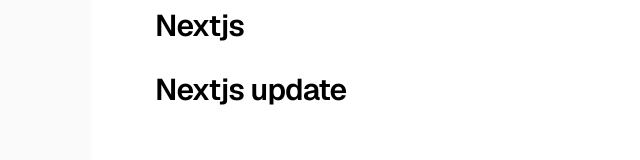
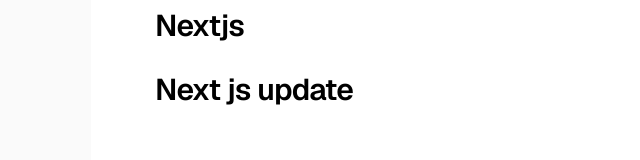
Before and after one commit to bhaskarphuyal82-star/nextjs, a Next.js app: page / in a window 1280 px wide. Shown: the part 328-488 px from the top of the page, without its empty margins (165-805 px from the left). Built offline with nearby package versions, Linux system fonts and the light colour scheme.

Commit message:
check update

```diff
--- a/app/page.tsx
+++ b/app/page.tsx
@@ -17,7 +17,7 @@
            Nextjs
           </h1>
             <h1 className="max-w-xs text-3xl font-semibold leading-10 tracking-tight text-black dark:text-zinc-50">
-           Nextjs update
+           Next js update
           </h1>
 
 
```
